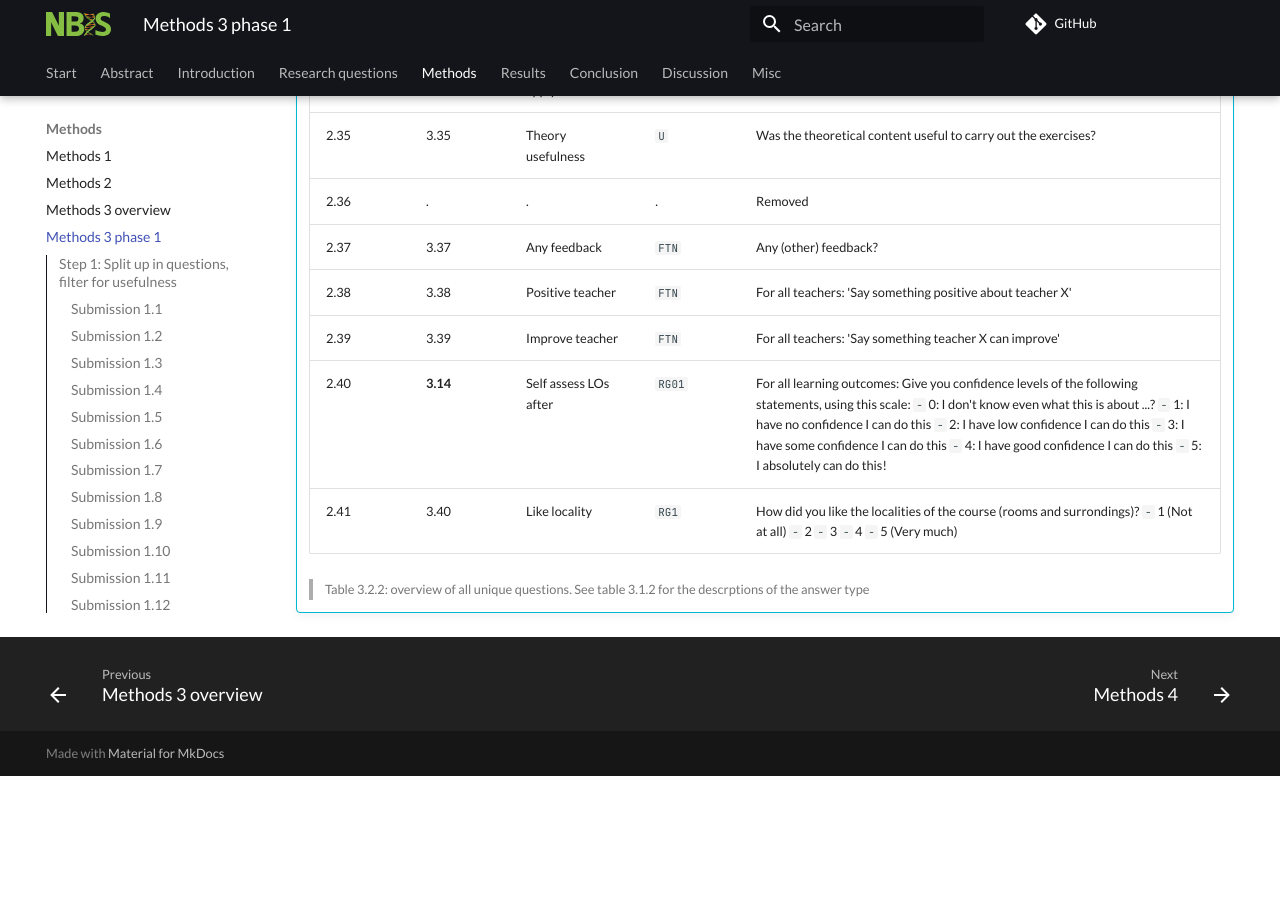
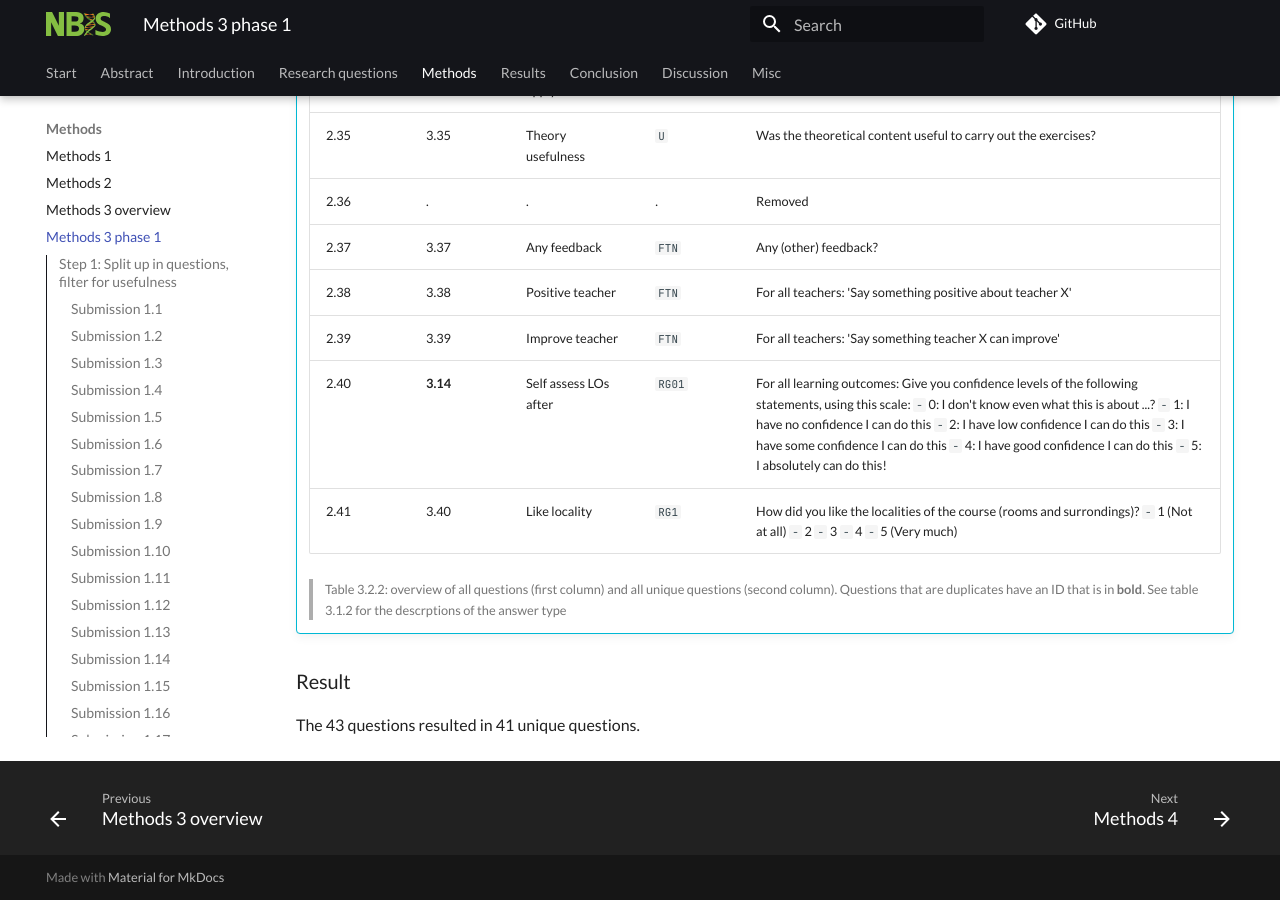
Before and after one commit to NBISweden/elixir_evaluation_evaluation, an MkDocs documentation site: the page built from docs/methods_3_phase_1_processing.md, in a window 1280 px wide and 900 px high, scrolled down 19474 px. Built offline with MkDocs 1.6.1 and Material for MkDocs 9.7.7, drawn with Linux system fonts in a browser that asks for light colours; comment, search, counter and statistics services are not loaded; before the commit the page ends 20250 px from its top, so only the background shows below that.

Commit message:
Better table caption

```diff
--- a/docs/methods_3_phase_1_processing.md
+++ b/docs/methods_3_phase_1_processing.md
@@ -842,5 +842,11 @@
 
     <!-- markdownlint-enable MD013 -->
 
-    > Table 3.2.2: overview of all unique questions.
+    > Table 3.2.2: overview of all questions (first column) and all
+    > unique questions (second column). Questions that are duplicates have
+    > an ID that is in **bold**.
     > See table 3.1.2 for the descrptions of the answer type
+
+### Result
+
+The 43 questions resulted in 41 unique questions.
```
